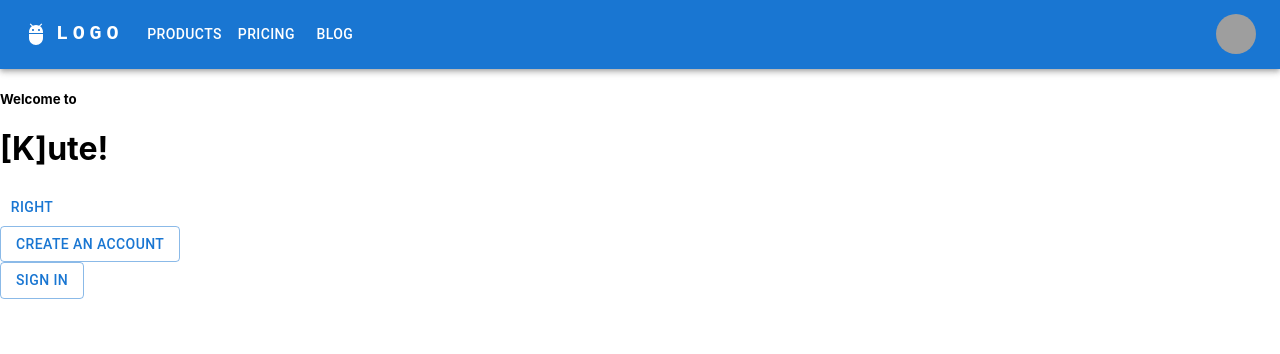
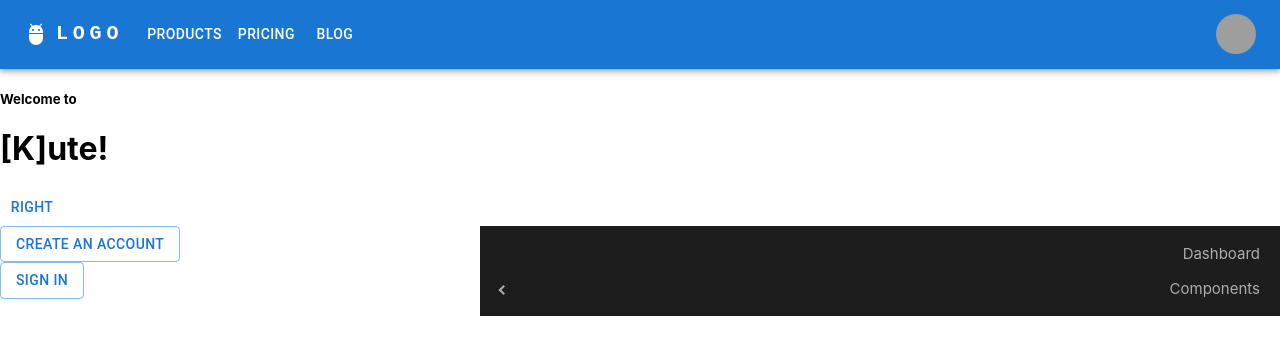
Before and after one commit to jielianglin/kampnagel-frontend, a React (Create React App) app in the folder kute-app/: page / in a window 1280 px wide. Shown: the top 354 px of the page. Built offline with nearby package versions, Linux system fonts and the light colour scheme; grey boxes are pictures that could not be loaded.

Commit message:
installed react-pro-sidebar

```diff
--- a/kute-app/package.json
+++ b/kute-app/package.json
@@ -12,6 +12,7 @@
     "@testing-library/user-event": "^13.5.0",
     "react": "^18.1.0",
     "react-dom": "^18.1.0",
+    "react-pro-sidebar": "^0.7.1",
     "react-router-dom": "^6.3.0",
     "react-scripts": "5.0.1",
     "web-vitals": "^2.1.4"
--- /dev/null
+++ b/kute-app/src/components/Events-sidebar.css
@@ -0,0 +1,3 @@
+.sidebar {
+    float: right;
+}
--- /dev/null
+++ b/kute-app/src/components/Events-sidebar.js
@@ -0,0 +1,16 @@
+import { ProSidebar, Menu, MenuItem, SubMenu } from 'react-pro-sidebar';
+import 'react-pro-sidebar/dist/css/styles.css';
+
+import './Events-sidebar.css';
+export default function Sidebar() {
+    return (
+        <ProSidebar className="sidebar" width="800px" collapsedWidth="50px" rtl="true">
+            <Menu iconShape="square">
+                <MenuItem >Dashboard</MenuItem>
+                <SubMenu title="Components">
+                    <MenuItem>Component 1</MenuItem>
+                    <MenuItem>Component 2</MenuItem>
+                </SubMenu>
+            </Menu>
+        </ProSidebar>)
+};
--- a/kute-app/src/pages/Home.js
+++ b/kute-app/src/pages/Home.js
@@ -2,6 +2,7 @@ import React from "react";
 import Drawer from "../components/Events-drawer";
 import SignUpDialog from "../components/Sign-up-modal";
 import SignInDialog from "../components/Sign-in-modal";
+import Sidebar from "../components/Events-sidebar";
 
 export default function Home() {
     return (
@@ -9,6 +10,7 @@ export default function Home() {
             <h5>Welcome to </h5>
             <h1> [K]ute! </h1>
             <Drawer />
+            <Sidebar />
             <SignUpDialog />
             <SignInDialog />
         </div>
```
Also changed, not shown: kute-app/src/components/Events-drawer.css (added), 1 other file (tests, documents, lock files or other folders).
